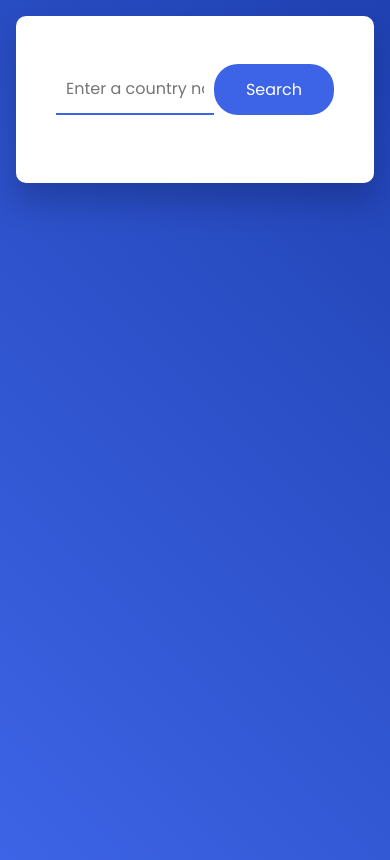
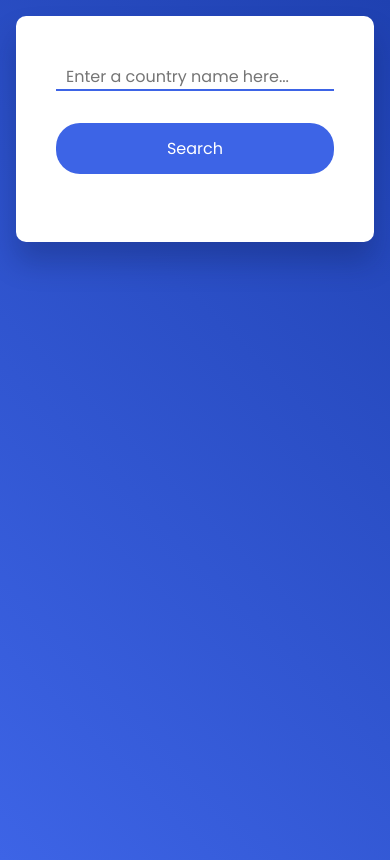
Before and after one commit to javohirveb/country-api, a plain HTML site: page index.html in a window 390 px wide. Drawn offline with Linux system fonts and the light colour scheme.

Commit message:
edit search-wrapper @media

```diff
--- a/css/style.css
+++ b/css/style.css
@@ -95,3 +95,10 @@ body {
     font-weight: 400;
     color: #ff465a;
 }
+
+@media only screen and (max-width: 576px) {
+    .search-wrapper {
+        flex-direction: column;
+        gap: 2em;
+    }
+}
```
